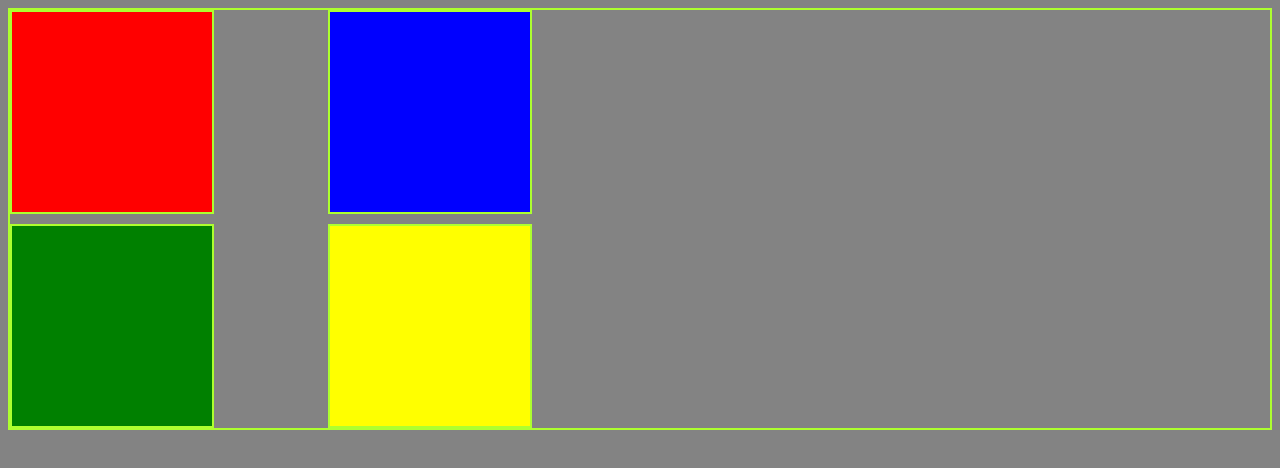
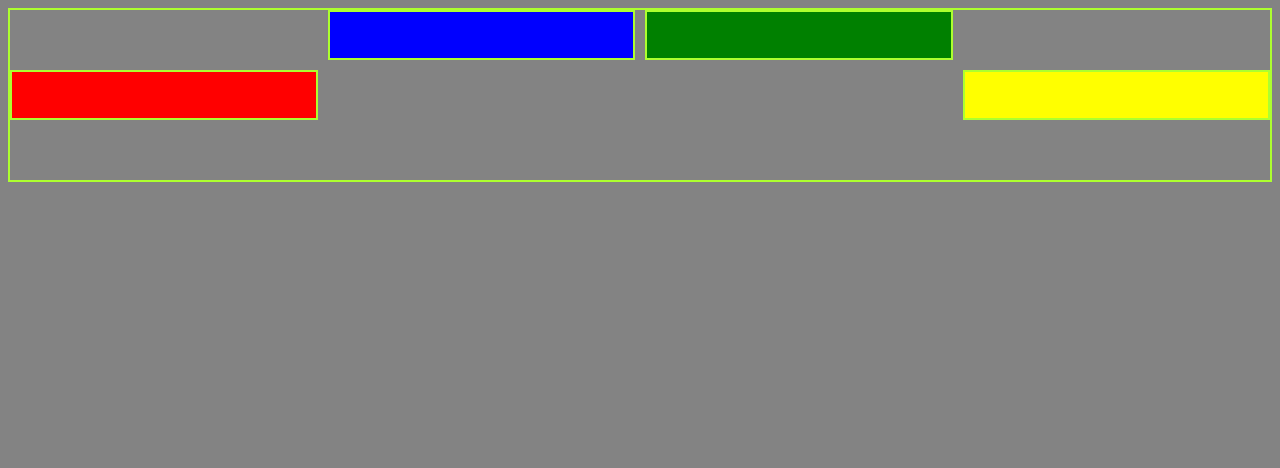
Before and after one commit to Jvelosoo/Curso-IOS, a plain HTML site: page workspace/html/AulaCSSGRID/index.html in a window 1280 px wide. Drawn offline with Linux system fonts and the light colour scheme.

Commit message:
Atividade 12 grid

```diff
--- /dev/null
+++ b/Atividades/Aula12CSS1/style.css
@@ -0,0 +1,32 @@
+.grid-container {
+    display: grid;
+    grid-template-columns: repeat(4, 1fr);
+    grid-template-rows: repeat(6, 1fr);
+    gap: 10px;
+  }
+
+  .item {
+    background-color: #ccc;
+    padding: 10px;
+    text-align: center;
+  }
+
+  .item-1-2 {
+    grid-column: 1/3;
+  }
+
+  .item-1-4 {
+    grid-column: 2/4;
+  }
+
+  .item-1 {
+    grid-column: 1/5;
+  }
+
+  .item-2-3 {
+    grid-column: 2/4;
+  }
+
+  .item-2 {
+    grid-column: 1/2;
+  }
--- a/workspace/html/AulaCSSGRID/style.css
+++ b/workspace/html/AulaCSSGRID/style.css
@@ -5,40 +5,37 @@ body{
 .grid-container {
     display: grid;
     grid-template-columns: repeat(4, 1fr) ;
-    grid-template-rows: auto;
-    grid-gap: 10px;
-    grid-template-areas: "filho1 filho2" "filho3 filho4";
+    grid-template-rows: 50px 50px 50px ;
+    grid-gap: 10px 10px;
+    grid-template-areas: ". filho2 filho3 ." " filho1 . . filho4" ;
     border: solid 2px greenyellow;
+
+
   }
 
   .item-1 {
     background-color: red;
     border: solid 2px greenyellow;
-    height: 200px;
-    width: 200px;
     grid-area: filho1;
   }
 
   .item-2 {
     background-color: blue;
     border: solid 2px greenyellow;
-    height: 200px;
-    width: 200px;
+
     grid-area: filho2;
   }
 
   .item-3 {
     background-color: green;
     border: solid 2px greenyellow;
-    height: 200px;
-    width: 200px;
+
     grid-area: filho3;
   }
 
   .item-4 {
     background-color: yellow;
     border: solid 2px greenyellow;
-    height: 200px;
-    width: 200px;
+
     grid-area: filho4;
   }
```
Also changed, not shown: Atividades/Aula12CSS1/index.html (added, +23 -0 lines), 1 other file.
